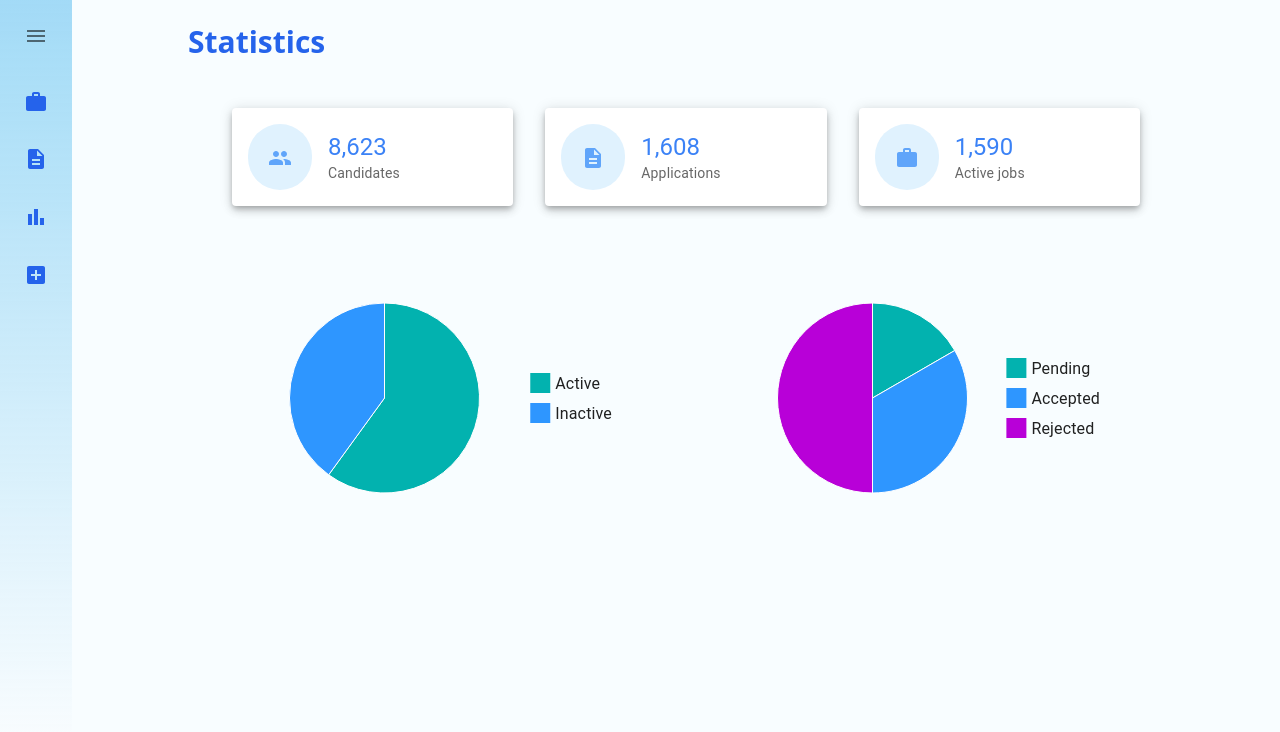
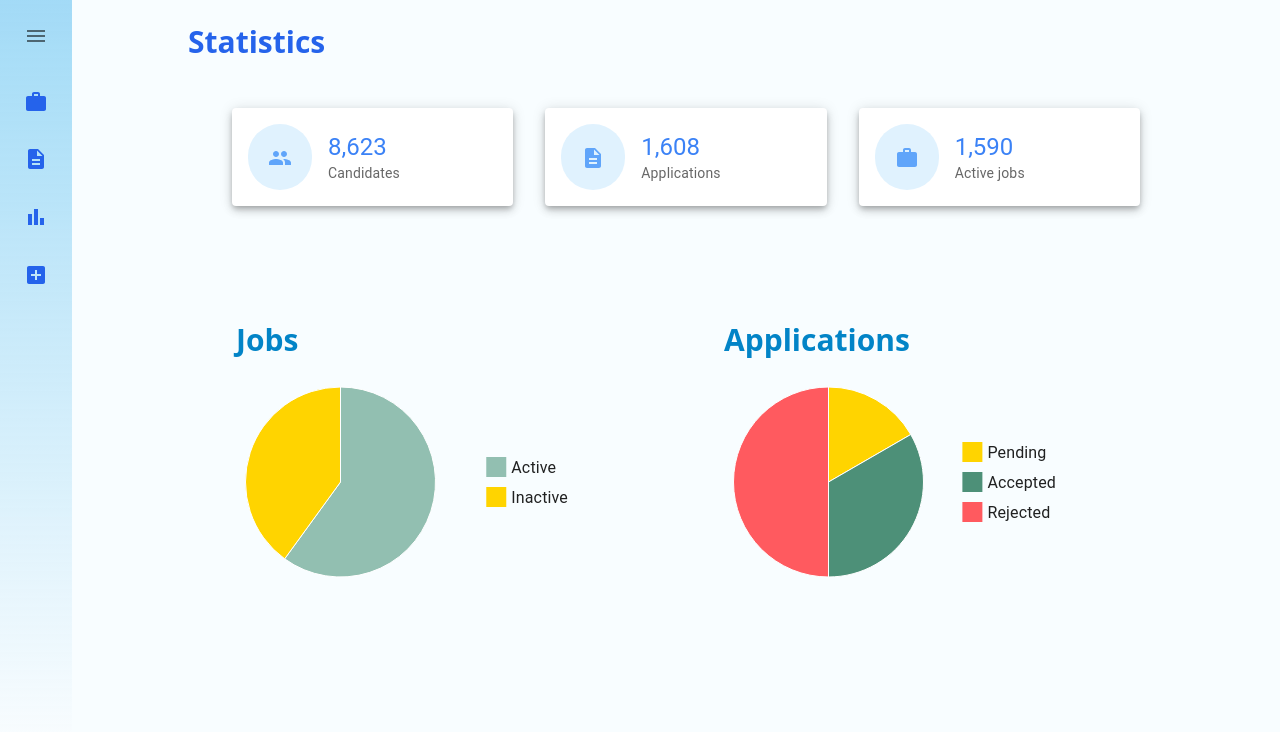
Before and after one commit to YosephSE/ATS, a Next.js app in the folder client/: page /statistics in a window 1280 px wide. Shown: the top 732 px of the page. Built offline with nearby package versions, Linux system fonts and the light colour scheme.

Commit message:
graphs added

```diff
--- a/client/app/statistics/page.jsx
+++ /dev/null
@@ -1,35 +0,0 @@
-import React from "react";
-import Sidebar from "@/components/SideBar";
-// import { Dashboard } from '@mui/icons-material';
-import Stats from "@/components/Stats";
-import Chart from "@/components/PieChart";
-
-const Statistics = () => {
-  const jobs = [
-    { id: 1, value: 30, label: "Active" },
-    { id: 2, value: 20, label: "Inactive" },
-  ];
-  const applications = [
-    { id: 1, value: 5, label: "Pending" },
-    { id: 2, value: 10, label: "Accepted" },
-    { id: 3, value: 15, label: "Rejected" },
-  ];
-
-  return (
-    <div className="flex bg-[#F8FDFF]">
-      <Sidebar />
-      <div className="w-[80%] mx-auto p-6 min-h-screen">
-        <h2 className="text-3xl font-bold text-blue-600 mb-6">Statistics</h2>
-        <div>
-          <Stats />
-          <div className="flex flex-wrap py-7 md:py-11">
-          <Chart data={jobs} />
-          <Chart data={applications} />
-          </div>
-        </div>
-      </div>
-    </div>
-  );
-};
-
-export default Statistics;
--- /dev/null
+++ b/client/app/statistics/page.tsx
@@ -0,0 +1,40 @@
+import React from "react";
+import Sidebar from "@/components/SideBar";
+import Stats from "@/components/Stats";
+import Chart from "@/components/PieChart";
+
+const Statistics = () => {
+  const jobs = [
+    { id: 1, value: 30, label: "Active", color: "#92BFB1" },
+    { id: 2, value: 20, label: "Inactive", color: "#FFD400" },
+  ];
+  const applications = [
+    { id: 1, value: 5, label: "Pending", color: "#FFD400" },
+    { id: 2, value: 10, label: "Accepted", color: "#4D9078" },
+    { id: 3, value: 15, label: "Rejected", color: "#FF5A5F" },
+  ];
+
+  return (
+    <div className="flex bg-[#F8FDFF]">
+      <Sidebar />
+      <div className="w-[80%] mx-auto p-6 min-h-screen">
+        <h2 className="text-3xl font-bold text-blue-600 mb-6">Statistics</h2>
+        <div>
+          <Stats />
+          <div className="flex flex-wrap py-7 md:py-11">
+            <div className="w-full sm:w-1/2">
+              <h1 className="text-sky-600 font-bold text-3xl pl-12 py-6">Jobs</h1>
+              <Chart data={jobs} />
+            </div>
+            <div className="w-full sm:w-1/2">
+              <h1 className="text-sky-600 font-bold text-3xl pl-12 py-6">Applications</h1>
+              <Chart data={applications} />
+            </div>
+          </div>
+        </div>
+      </div>
+    </div>
+  );
+};
+
+export default Statistics;
--- a/client/components/PieChart.tsx
+++ b/client/components/PieChart.tsx
@@ -1,13 +1,22 @@
-"use client"
+"use client";
 import React from "react";
 import { PieChart } from "@mui/x-charts/PieChart";
 
-export default function Chart({ data }: { data: { id: number; value: number; label: string }[] }) {
+export default function Chart({
+  data,
+}: {
+  data: { id: number; value: number; label: string; color: string }[];
+}) {
   return (
     <PieChart
       series={[
         {
-          data: data.map((item) => ({ id: item.id, value: item.value, label: item.label })),
+          data: data.map((item) => ({
+            id: item.id,
+            value: item.value,
+            label: item.label,
+            color: item.color,
+          })),
         },
       ]}
       width={400}
```
